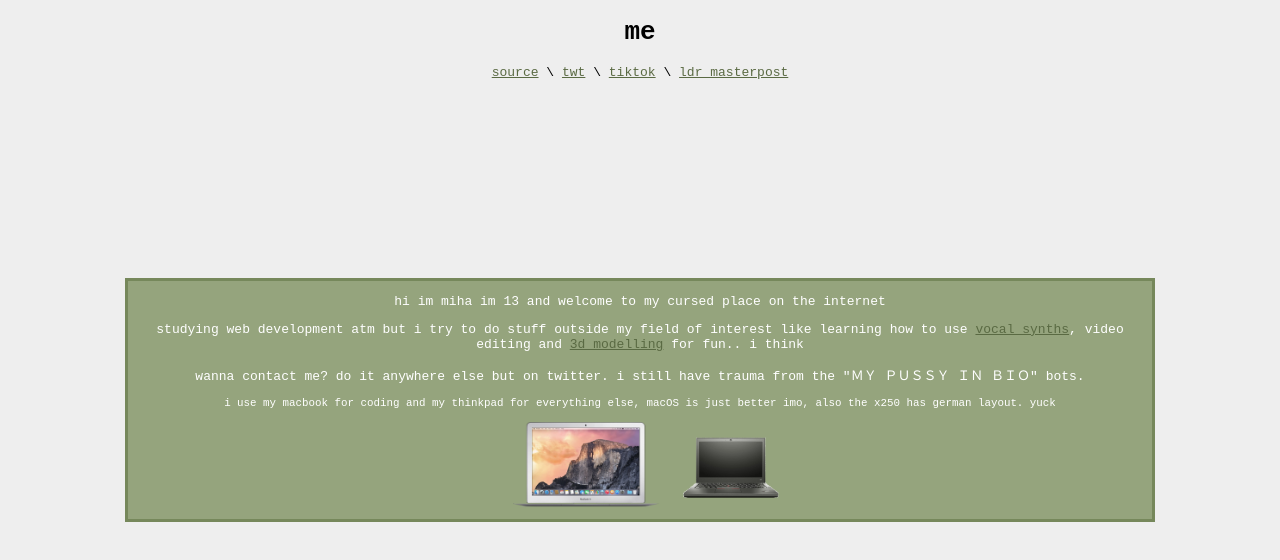
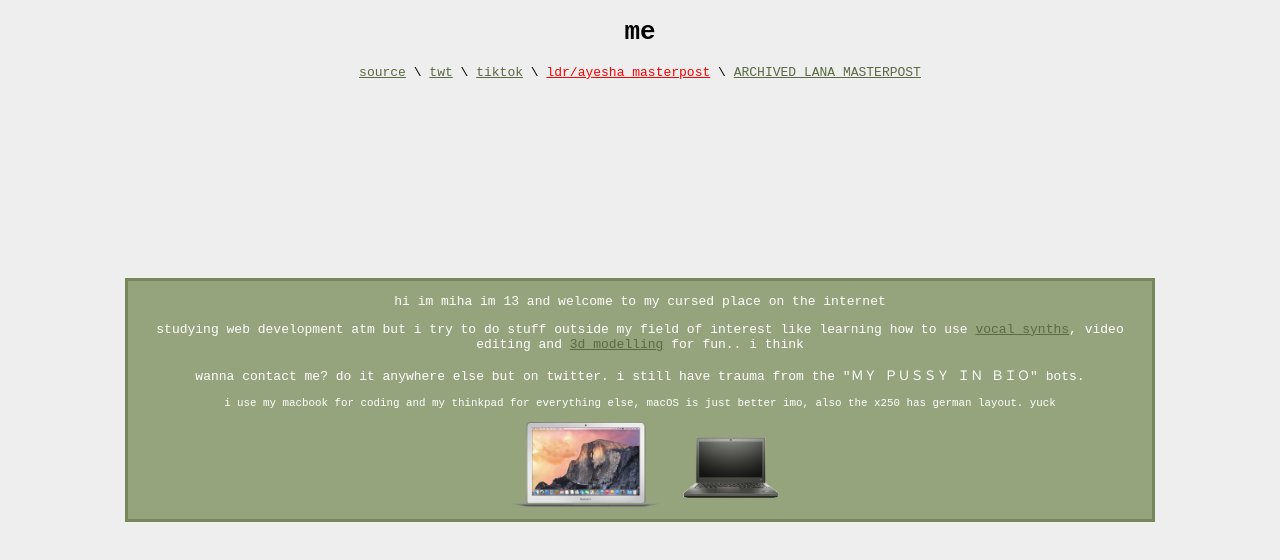
Before and after one commit to miha128/miha128.github.io, a plain HTML site: page index.html in a window 1280 px wide. Drawn offline with Linux system fonts and the light colour scheme.

Commit message:
Update index.html

```diff
--- a/index.html
+++ b/index.html
@@ -56,6 +56,8 @@
     <span>\</span>
     <a href="https://www.tiktok.com/@glandemamare">tiktok</a>
     <span>\</span>
-    <a href="https://miha128.github.io/masterpost.html">ldr masterpost</a>
+    <a href="https://burgerpssy.000webhostapp.com/" style="color:red">ldr/ayesha masterpost</a>
+    <span>\</span>
+    <a href="https://miha128.github.io/masterpost.html">ARCHIVED LANA MASTERPOST</a>
 </footer>
 </html>
```
